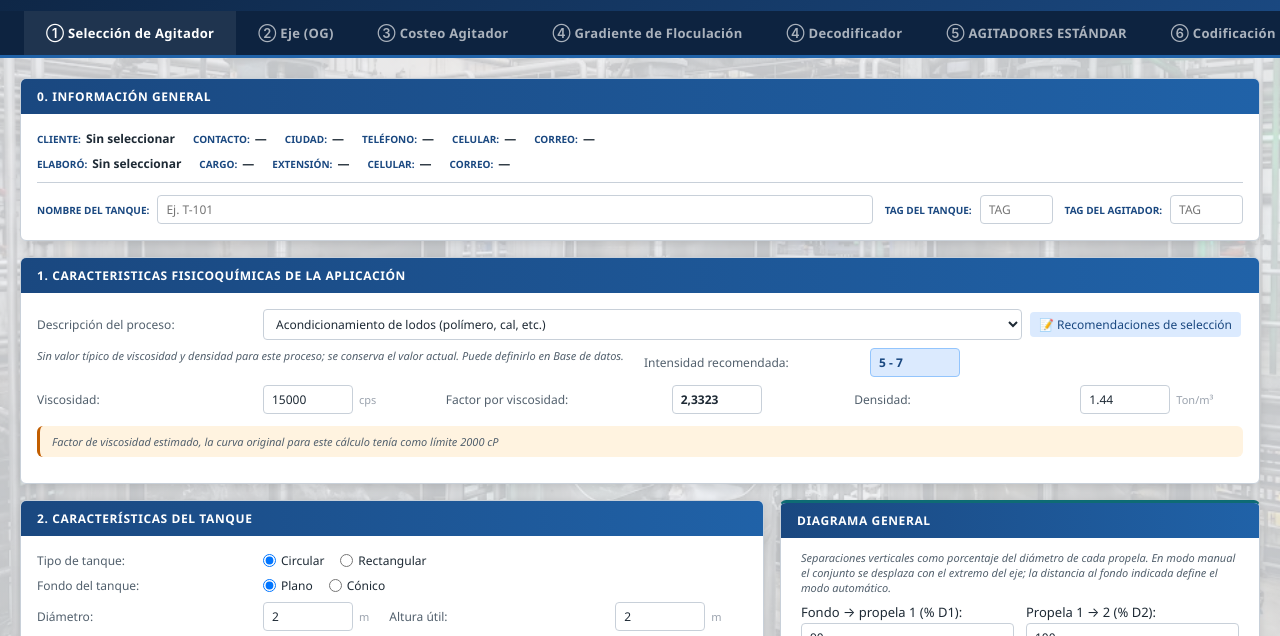
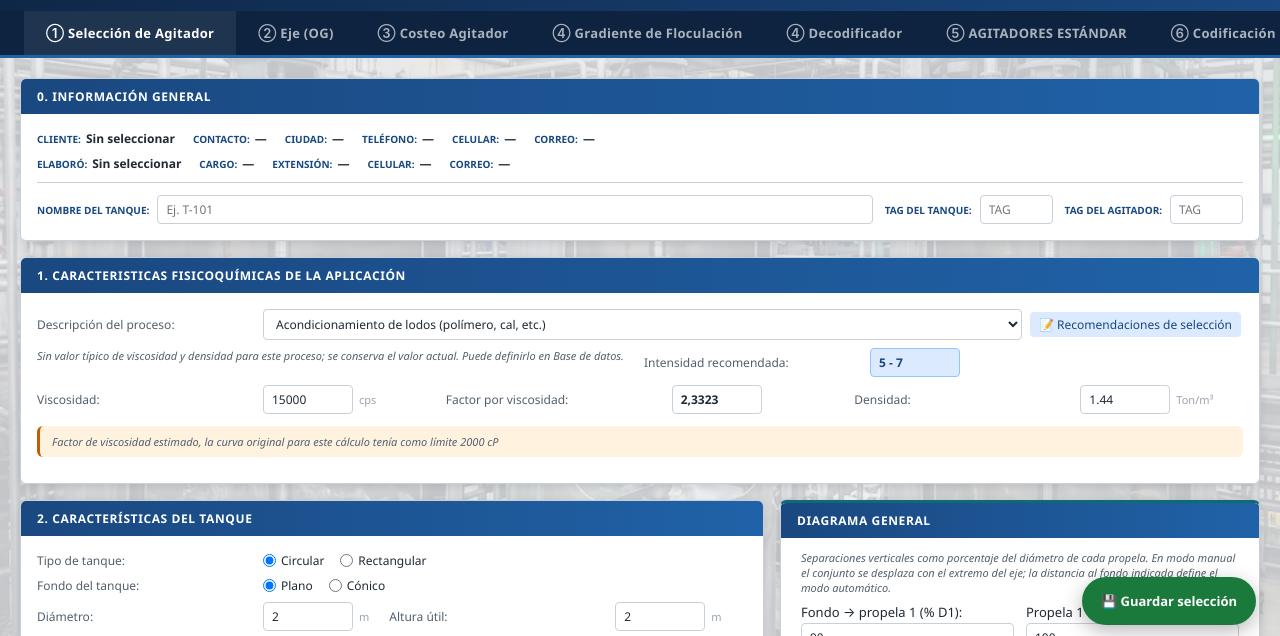
Before and after one commit to os-c-ar/ag-selector, a plain HTML site: page index.html in a window 1280 px wide. Shown: the part 151-787 px from the top of the page. Drawn offline with Linux system fonts and the light colour scheme.

Commit message:
Documentar auditoría beta y botón flotante
Co-authored-by: Copilot <223556219+Copilot@users.noreply.github.com>

```diff
--- a/index.html
+++ b/index.html
@@ -7,6 +7,10 @@
   <link rel="stylesheet" href="styles.css" />
 </head>
 <body>
+  <button id="btnFloatingSaveSelection" class="btn-floating-save-sel" type="button"
+          onclick="saveCurrentSelection()" title="Guardar o actualizar la selección actual"
+          aria-label="Guardar o actualizar la selección actual">💾 Guardar selección</button>
+
   <!-- ===== HEADER ===== -->
   <header class="page-header">
     <div class="header-logo">
--- a/records.js
+++ b/records.js
@@ -115,8 +115,15 @@ let _activeRecordId = null;
 
 function _setSaveButtonMode() {
   const btn = document.getElementById('btnSaveSelection');
-  if (!btn) return;
-  btn.textContent = _activeRecordId ? '✏ Actualizar selección' : '💾 Guardar selección';
+  const floatingBtn = document.getElementById('btnFloatingSaveSelection');
+  const label = _activeRecordId ? '✏ Actualizar selección' : '💾 Guardar selección';
+  if (btn) btn.textContent = label;
+  if (floatingBtn) {
+    floatingBtn.textContent = label;
+    floatingBtn.title = _activeRecordId
+      ? 'Actualizar la selección cargada en el historial'
+      : 'Guardar la selección actual en el historial';
+  }
   const copyButton = document.getElementById('btnSaveAsNewSelection');
   if (copyButton) copyButton.classList.toggle('hidden', !_activeRecordId);
 }
--- a/styles.css
+++ b/styles.css
@@ -1672,6 +1672,37 @@ input:focus { outline: 2px solid var(--blue-mid); outline-offset: 1px; border-co
 }
 .btn-save-sel:hover { background: rgba(26, 122, 60, 0.50); }
 
+.btn-floating-save-sel {
+  position: fixed;
+  right: 24px;
+  bottom: 24px;
+  z-index: 1500;
+  min-height: 48px;
+  padding: 10px 18px;
+  border: 1px solid rgba(26, 122, 60, 0.75);
+  border-radius: 999px;
+  background: var(--green);
+  color: #fff;
+  box-shadow: 0 6px 20px rgba(0, 0, 0, 0.28);
+  cursor: pointer;
+  font-family: var(--font);
+  font-size: 13px;
+  font-weight: 700;
+  transition: background 0.15s, transform 0.15s, box-shadow 0.15s;
+}
+.btn-floating-save-sel:hover {
+  background: #17643a;
+  transform: translateY(-2px);
+  box-shadow: 0 8px 24px rgba(0, 0, 0, 0.32);
+}
+.btn-floating-save-sel:active {
+  transform: translateY(0);
+}
+.btn-floating-save-sel:focus-visible {
+  outline: 3px solid rgba(255, 193, 7, 0.95);
+  outline-offset: 3px;
+}
+
 .btn-save-copy {
   background: rgba(37, 99, 235, 0.28);
   border: 1px solid rgba(147, 197, 253, 0.65);
@@ -1790,7 +1821,7 @@ input:focus { outline: 2px solid var(--blue-mid); outline-offset: 1px; border-co
    ===================================================== */
 .nfs-toast {
   position: fixed;
-  bottom: 28px;
+  bottom: 82px;
   right: 28px;
   background: var(--green);
   color: #fff;
@@ -2041,6 +2072,7 @@ input:focus { outline: 2px solid var(--blue-mid); outline-offset: 1px; border-co
    ===================================================== */
 @media print {
   body { background: #fff; font-size: 10px; min-width: auto; }
+  .btn-floating-save-sel { display: none; }
   .page-header { background: var(--navy) !important; print-color-adjust: exact; -webkit-print-color-adjust: exact; }
   .section-title { print-color-adjust: exact; -webkit-print-color-adjust: exact; }
   .card { box-shadow: none; border: 1px solid #ccc; page-break-inside: avoid; }
```
Also changed, not shown: 1 other file.
